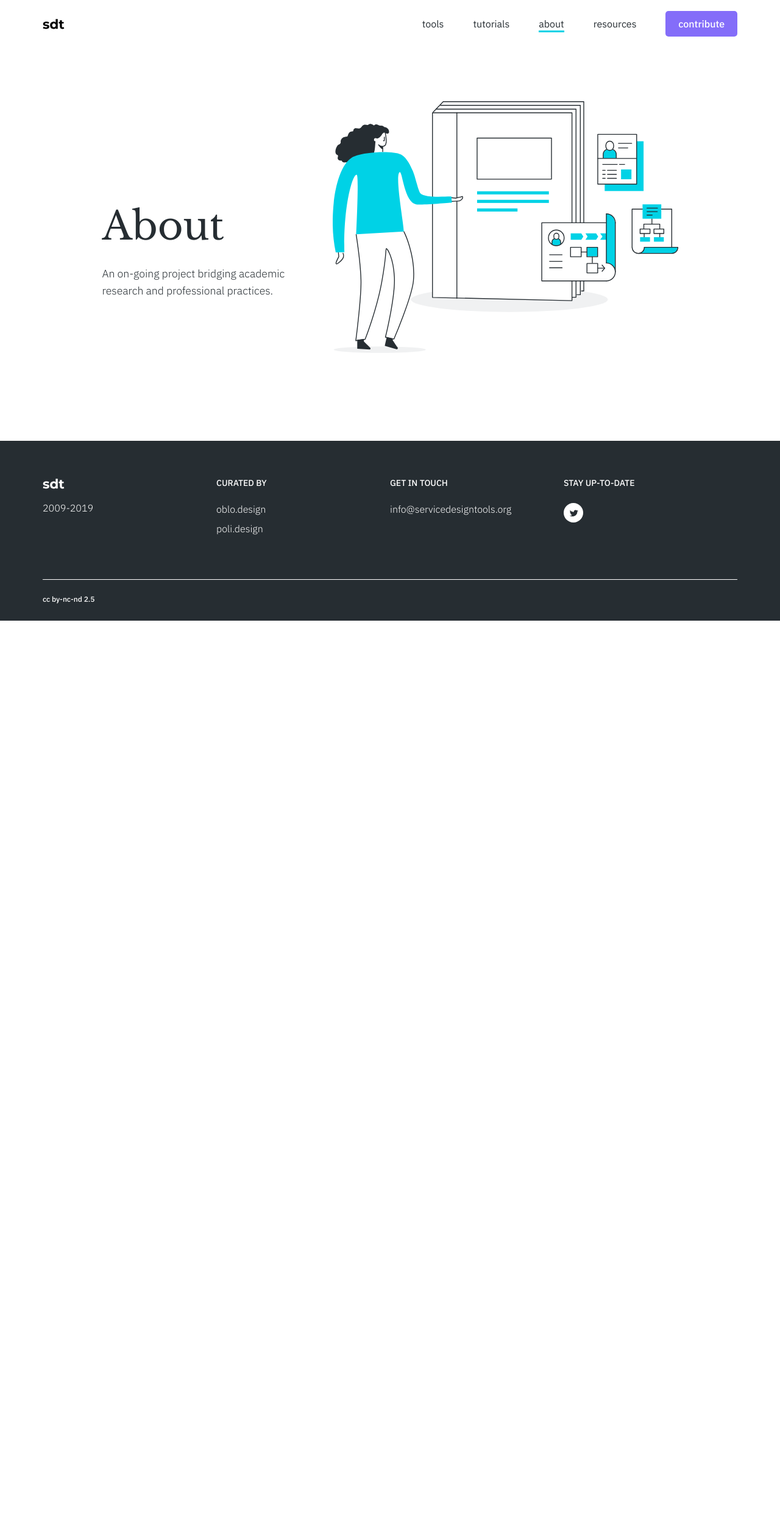
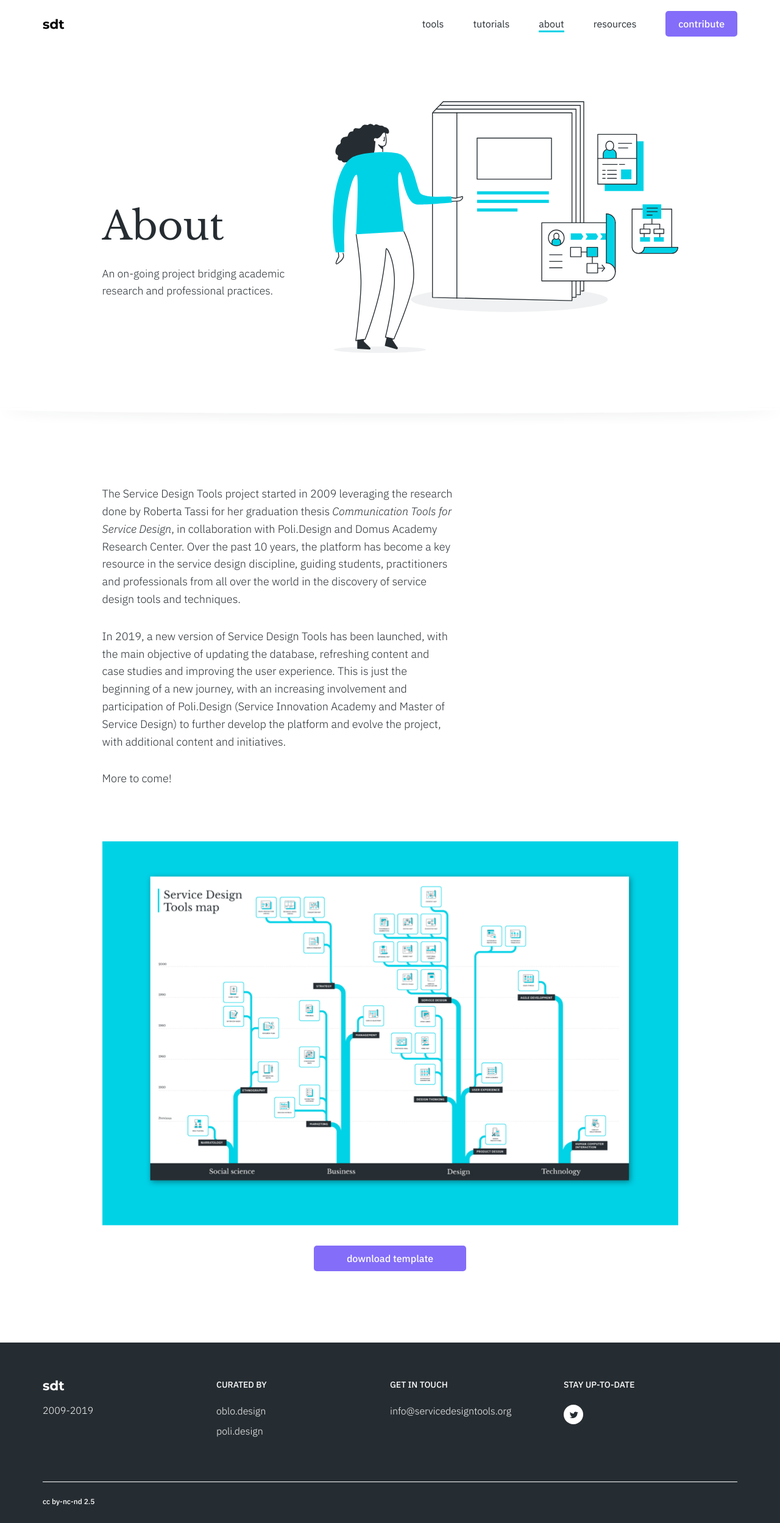
Before and after one commit to service-design-tools/sdt-website, a Jekyll site: the page built from about.html, in a window 1280 px wide. Shown: the whole page at 61% size. Built offline with Jekyll 4.4.1, drawn with Linux system fonts in a browser that asks for light colours; before the commit the page ends 1018 px from its top, so only the background shows below that.

Commit message:
develop about page and compress images

```diff
--- a/_layouts/default.html
+++ b/_layouts/default.html
@@ -21,7 +21,7 @@
         <link rel="stylesheet" href="https://unpkg.com/flickity@2/dist/flickity.min.css">
         <link rel="stylesheet" href="{{ '/assets/css/home.css' | relative_url }}">
         <script src="https://unpkg.com/d3-array@2.2.0/dist/d3-array.min.js" defer></script>
-        <script src="https://unpkg.com/flickity@2/dist/flickity.pkgd.min.js"></script>
+        <script src="https://unpkg.com/flickity@2/dist/flickity.pkgd.min.js" defer></script>
         <script src="{{ '/assets/js/home.js' | relative_url }}" defer></script>
         {% when '/tools.html' %}
         <link rel="stylesheet" href="{{ '/assets/css/tools-index.css' | relative_url }}">
@@ -30,6 +30,8 @@
         <script src="{{ '/assets/js/tools-index.js' | relative_url }}" type="module" defer></script>
         {% when '/tutorials.html' %}
         <link rel="stylesheet" href="{{ '/assets/css/tutorials-index.css' | relative_url }}">
+        {% when '/about.html' %}
+        <link rel="stylesheet" href="{{ '/assets/css/about.css' | relative_url }}">
         {% else %}
         {% endcase %}
         {% if page.layout == "tool" %}
--- a/_sass/header.scss
+++ b/_sass/header.scss
@@ -1,7 +1,7 @@
 header {
     --header-padding: calc(var(--column-width) + var(--container-gap));
     width: var(--container-width);
-    margin: 6.8rem auto 4.6rem;;
+    margin: 6.8rem auto 4.6rem;
     display: -webkit-box;
     display: -ms-flexbox;
     display: flex;
--- a/about.html
+++ b/about.html
@@ -3,3 +3,12 @@ title: About
 desc: The open collection of tools and tutorials that helps dealing with complex design challenges.
 ---
 {% include header.html title="About" desc="An on-going project bridging academic research and professional practices." svg="about-svg.html" %}
+<main>
+    <p>The Service Design Tools project started in 2009 leveraging the research done by Roberta Tassi for her graduation thesis <em>Communication Tools for Service Design</em>, in collaboration with Poli.Design and Domus Academy Research Center. Over the past 10 years, the platform has become a key resource in the service design discipline, guiding students, practitioners and professionals from all over the world in the discovery of service design tools and techniques.</p>
+    <p>In 2019, a new version of Service Design Tools has been launched, with the main objective of updating the database, refreshing content and case studies and improving the user experience. This is just the beginning of a new journey, with an increasing involvement and participation of Poli.Design (Service Innovation Academy and Master of Service Design) to further develop the platform and evolve the project, with additional content and initiatives.</p>
+    <p>More to come!</p>
+    <img src="{{ '/assets/images/about-map.png' | relative_url }}" alt="Summary map of all the tools present in the Service Design Tools website">
+    <div class="download__links">
+        <a href="{{ '/assets/images/about-map.png' | relative_url }}" class="btn--action" download>download template</a>
+    </div>
+</main>
--- /dev/null
+++ b/assets/css/about.css
@@ -0,0 +1,79 @@
+html {
+    --extra-padding: 0px;
+}
+
+header {
+    position: relative;
+    padding: 0 calc((100% - var(--container-width)) / 2) 4.6rem;
+    background-color: var(--color-light);
+}
+
+header::after {
+    content: "";
+    position: absolute;
+    bottom: -10px;
+    left: 0;
+    width: 100%;
+    height: 14px;
+    border-radius: 50%;
+    opacity: 0.1;
+    -webkit-box-shadow: 2px 2px 20px var(--color-dark);
+            box-shadow: 2px 2px 20px var(--color-dark);
+    z-index: -1;
+}
+
+main {
+    width: calc(var(--container-width) - var(--extra-padding) * 2);
+    padding: 0 calc((100% - var(--container-width)) / 2 + var(--extra-padding));
+}
+
+main p {
+    width: 100%;
+    font-size: 1.125rem;
+    font-weight: var(--font-light);
+    line-height: 1.6;
+    margin-bottom: 2rem;
+}
+
+main p:last-of-type {
+    margin-bottom: 3rem;
+}
+
+main img {
+    width: 100%;
+}
+
+.download__links {
+    margin: 2.5rem 0 6.5rem;
+    text-align: center;
+}
+
+@media (min-width: 576px) {
+    header {
+        padding: 0 calc((100% - (var(--container-width) - var(--header-padding) * 2)) / 2) 4.6rem;
+    }
+}
+
+@media (min-width: 768px) {
+    html {
+        --extra-padding: 2.4rem;
+    }
+    main p {
+        width: 75%;
+    }
+    main p:last-of-type {
+        margin-bottom: 5.5rem;
+    }
+    .download__links {
+        margin: 2.5rem 0 8rem;
+    }
+}
+
+@media (min-width: 992px) {
+    html {
+        --extra-padding: calc(var(--column-width) + var(--container-gap));
+    }
+    main p {
+        width: 61%;
+    }
+}
```
Also changed, not shown: assets/images/about-map.png (added), assets/images/uploads/business-model-canvas-preview.jpg, assets/images/uploads/emotiona-journey-preview.jpg, assets/images/uploads/empathy-map-preview.jpg, assets/images/uploads/journey-map-preview.jpg, assets/images/uploads/personas-preview.jpg, assets/images/uploads/schermata-2019-09-10-alle-18.03.48.png, assets/images/uploads/service-blueprint-preview.jpg, assets/images/uploads/value-proposition-canvas-preview.jpg.
